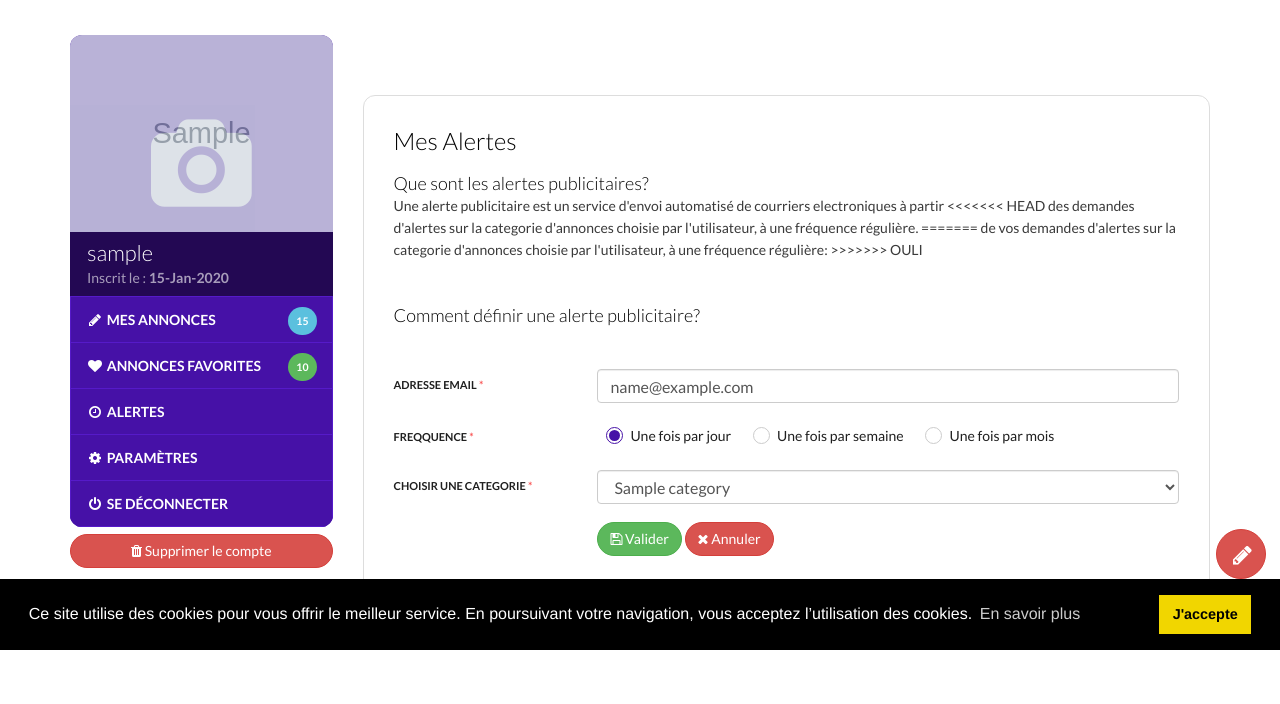
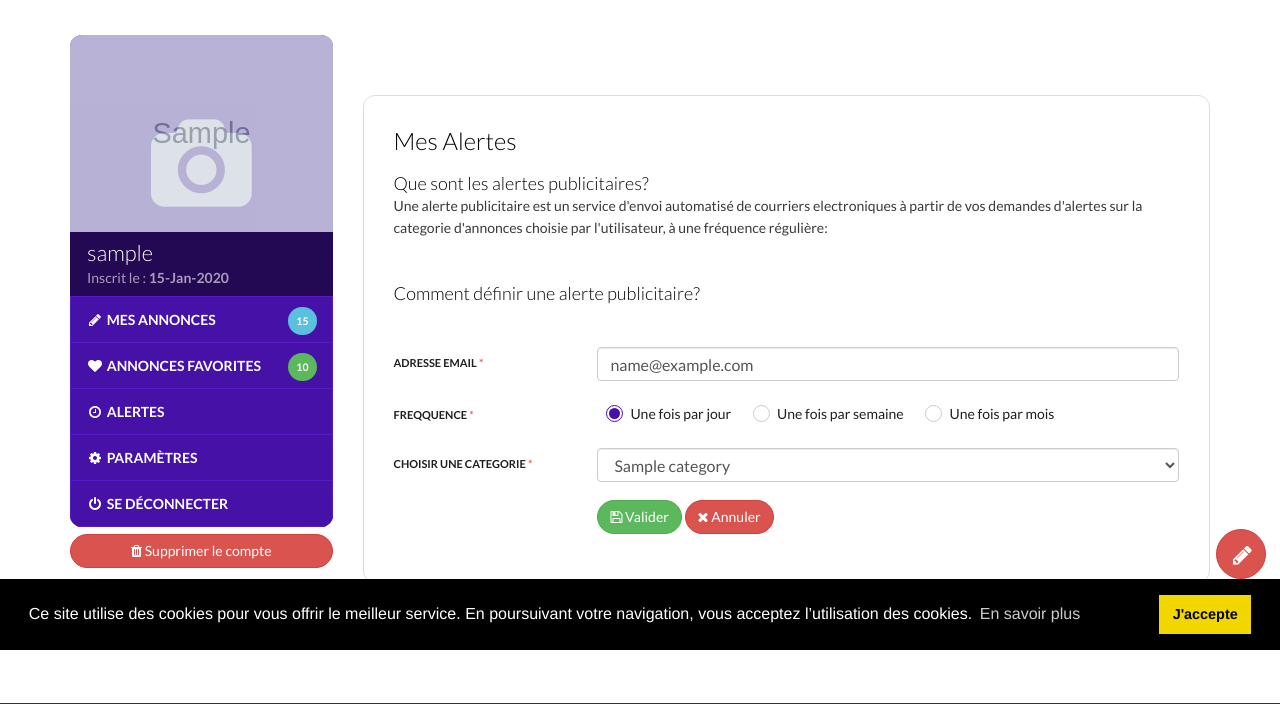
Before and after one commit to wariored/yerel, a Django app: page /ads/my_alerts/confirmation in a window 1280 px wide. Shown: the part 150-854 px from the top of the page. Run offline with Django 3.2, Linux system fonts and the light colour scheme; a user stored in the database is signed in; tables that the repository leaves empty hold one stand-in row (values such as "Sample post"); grey boxes marked "Sample" are stand-in pictures; some libraries are stand-ins or nearby versions.

Commit message:
some change my ads and my alert

```diff
--- a/ads/templates/ads/my_alerts.html
+++ b/ads/templates/ads/my_alerts.html
@@ -29,12 +29,7 @@
                         <div class="widget-body">
                             <h3>Que sont les alertes publicitaires?</h3>
                             <p>Une alerte publicitaire est un service d'envoi automatisé de courriers electroniques à partir
-<<<<<<< HEAD
-                               des demandes d'alertes sur la categorie d'annonces choisie par l'utilisateur, à une fréquence régulière.
-
-=======
                                de vos demandes d'alertes sur la categorie d'annonces choisie par l'utilisateur, à une fréquence régulière:
->>>>>>> OULI
                             </p>
                             <p>&nbsp;</p>
                             <h3>Comment définir une alerte publicitaire?</h3>
@@ -85,13 +80,7 @@
                                         {% elif my_alert.frequency == 'M' %}
                                         <div class="radio radio-info radio-inline">
                                                 <input type="radio"  name="radioInline" value="D"
-<<<<<<< HEAD
-def ad_status(request):
-def ad_status(request):
-id="inlineRadio1">
-=======
                                                        id="inlineRadio1">
->>>>>>> OULI
                                                 <label for="inlineRadio1"> Une fois par jour </label>
                                             </div>
                                             <div class="radio radio-info radio-inline">
@@ -138,8 +127,9 @@ id="inlineRadio1">
                                     <div class="col-sm-offset-3 col-sm-9">
                                         <button class="btn btn-success" type="submit"><i class="fa fa-save"></i> Valider
                                         </button>
-                                        <button class="btn btn-danger" type="submit"><i class="fa fa-close"></i> Annuler
-                                        </button>
+                                        <a href="{% url 'ads:my_ads' %}" type="submit" class="btn btn-danger"><i
+                                            class="fa fa-close"></i> Annuler</a>
+                                    </button>
                                     </div>
                                 </div>
                             </form>
--- a/ads/views.py
+++ b/ads/views.py
@@ -361,7 +361,6 @@ def my_ads(request):
 
     paginator = Paginator(my_all_ads, 5)
     page = request.GET.get('page')
-def ad_status(request):
     try:
         ads = paginator.get_page(page)
     except EmptyPage:
```
